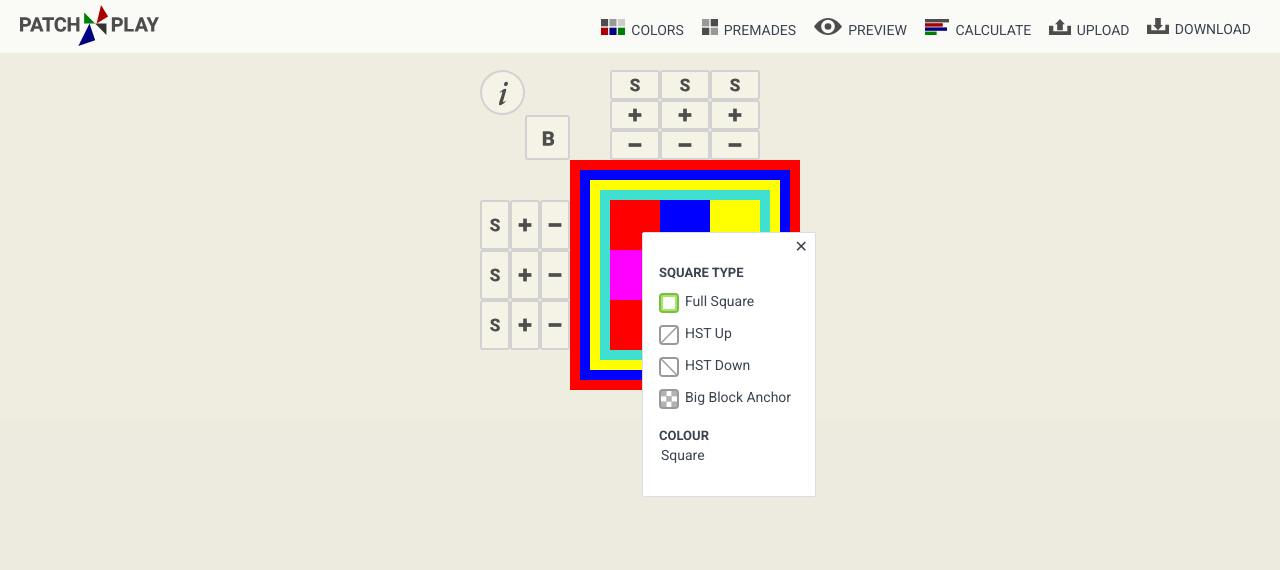
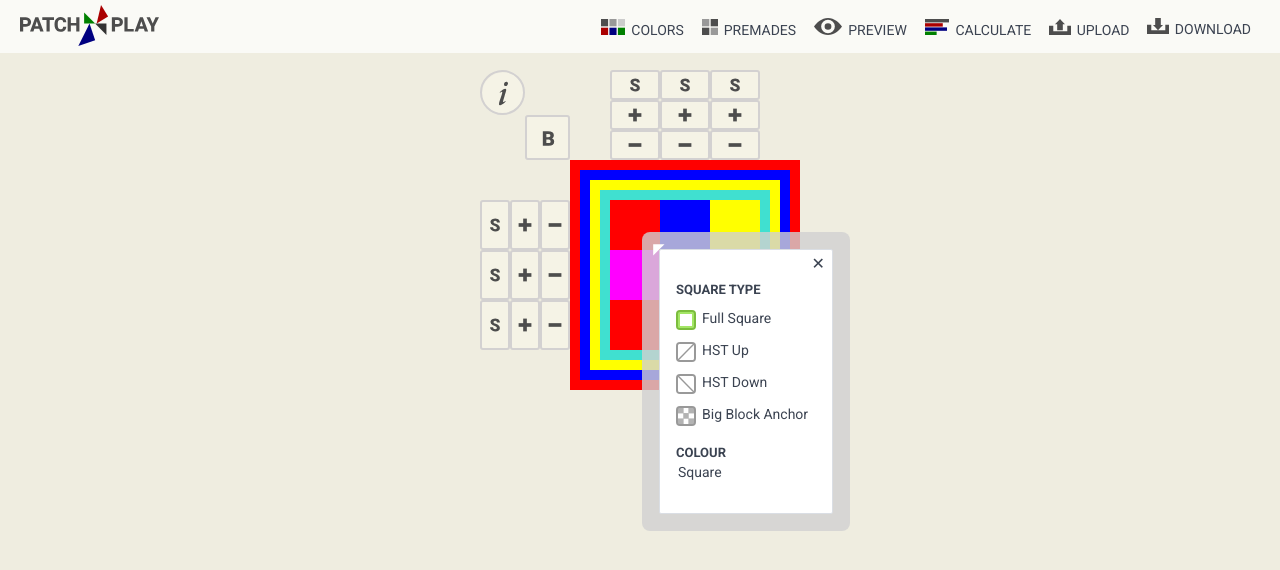
Before and after one commit to kissmedve/patchnplay, a React (Create React App) app: page / in a window 1280 px wide. Both pictures are taken after a click on the element 635 px from the left and 225 px from the top of the page. Shown: the top 570 px of the page. Built offline with nearby package versions, Linux system fonts and the light colour scheme.

Commit message:
reposition SquareStyler and BigBlockStyler into viewport

```diff
--- a/src/components/BigBlockStyler.js
+++ b/src/components/BigBlockStyler.js
@@ -1,10 +1,19 @@
 import React, { useState, useContext, useEffect } from "react";
 import { SquaresContext } from "./SquaresContext";
 import { StylersContext } from "./StylersContext";
+import { ColorsContext } from "./ColorsContext";
 import Palette from "./Palette";
 import elementBlocks from "../data/elementBlocks";
 import { BigBlocksContext } from "./BigBlocksContext";
 import Message from "./Message";
+import { bottomDistance, rightDistance } from "../utils/stylerDistance";
+import {
+  topOffset,
+  leftOffset,
+  pointerVerticalPosition,
+  pointerHorizontalPosition,
+  pointerClass,
+} from "../utils/stylerPosition";
 
 const BigBlockStyler = ({
   id,
@@ -17,6 +26,10 @@ const BigBlockStyler = ({
   // global states
   const {
     squares,
+    borders,
+    sashingHeights,
+    sashingWidths,
+    borderBaseWidth,
     insertedBigBlocks,
     addInsertedBigBlock,
     editInsertedBigBlock,
@@ -25,6 +38,7 @@ const BigBlockStyler = ({
   } = useContext(SquaresContext);
   const { closeBigBlockStyler } = useContext(StylersContext);
   const { selectedBigBlocks } = useContext(BigBlocksContext);
+  const { paletteColors } = useContext(ColorsContext);
 
   // local states
   const [selectedBigBlock, setSelectedBigBlock] = useState({
@@ -32,7 +46,7 @@ const BigBlockStyler = ({
     stretchSquares: 1,
     anchorSquare: id,
     rowCol: 2,
-    colours: "",
+    colours: 2,
     squaresColor1: 0,
     squaresColor2: 0,
     squaresColor3: 0,
@@ -47,8 +61,24 @@ const BigBlockStyler = ({
   });
   const [messageIsActive, setMessageIsActive] = useState(false);
   const [messageText, setMessageText] = useState("");
+  const [stylerBottomDistance, setStylerBottomDistance] = useState(null);
+  const [stylerRightDistance, setStylerRightDistance] = useState(null);
 
-  // first, check if a BigBlock is set, and if so, transfer its properties to local state
+  // adjust position when BigBlockStyler initially pops up
+  // (without colour bars, if no block is selected/active)
+  useEffect(() => {
+    setDistanceValues();
+  }, []);
+
+  useEffect(() => {
+    setDistanceValues();
+  }, [
+    selectedBigBlock.elementBlocksId,
+    selectedBigBlock.stretchSquares,
+    selectedBigBlock.colours,
+  ]);
+
+  // check if a BigBlock is set, and if so, transfer its properties to local state
   useEffect(() => {
     if (insertedBigBlocks && insertedBigBlocks.length > 0) {
       let activeBlock = insertedBigBlocks.find(
@@ -104,7 +134,8 @@ const BigBlockStyler = ({
       let insIndex = insertedBigBlocks.indexOf(
         insertedBigBlocks.find((block) => block.anchorSquare === id)
       );
-      // just change id of inserted block
+
+      // block changes, so change id of inserted block
       editInsertedBigBlock({
         ...insertedBigBlocks[insIndex],
         elementBlocksId: selectedBigBlock.elementBlocksId,
@@ -290,6 +321,19 @@ const BigBlockStyler = ({
         covered: false,
         bigBlockAnchor: "",
       });
+      setSelectedBigBlock({
+        elementBlocksId: "",
+        stretchSquares: 1,
+        anchorSquare: id,
+        rowCol: 2,
+        colours: 2,
+        squaresColor1: 0,
+        squaresColor2: 0,
+        squaresColor3: 0,
+        trianglesColor1: 0,
+        trianglesColor2: 0,
+        trianglesColor3: 0,
+      });
     }
   };
 
@@ -304,6 +348,7 @@ const BigBlockStyler = ({
           setSelectedBigBlock({
             ...selectedBigBlock,
             elementBlocksId: block.id,
+            anchorSquare: id,
             rowCol: block.rowCol,
             colours: block.colours,
             squaresColor1: block.squaresColor1,
@@ -312,7 +357,12 @@ const BigBlockStyler = ({
             trianglesColor1: block.trianglesColor1,
             trianglesColor2: block.trianglesColor2,
             trianglesColor3: block.trianglesColor3,
-            stretchSquares: sashingCrossed === true ? sashingWidth : 1,
+            stretchSquares:
+              sashingCrossed === true
+                ? sashingWidth
+                : selectedBigBlock.stretchSquares > 1
+                ? selectedBigBlock.stretchSquares
+                : 1,
           });
         }}
       >
@@ -333,10 +383,59 @@ const BigBlockStyler = ({
     preselectedBlocks.length === 0
       ? "dashed 1px #333"
       : "solid 1px transparent";
-  const selectedMargin = preselectedBlocks.length === 0 ? "15px 0 25px" : "0";
+  const selectedMargin = preselectedBlocks.length === 0 ? "10px 0 20px" : "0";
 
   const closeMessage = (event) => {
     setMessageIsActive(false);
+  };
+
+  // measurements height
+  const stylerInitialHeight = 327; // measured w/o blocks applied + w/o colour bars
+  const stylerAppliedBlock2ColorsHeight = 371; // measured w/o colour bars
+  const stylerAppliedBlock3ColorsHeight = 387; // measured w/o colour bars (TODO: confirm colour block height)
+
+  let blockRows = Math.ceil(selectedBigBlocks.length / 5);
+  let paletteRows = Math.ceil(paletteColors.length / 5);
+
+  let stylerHeight1 = covered === false ? stylerInitialHeight : null;
+  let stylerHeight2 =
+    covered === true && selectedBigBlock.colours === 2
+      ? stylerAppliedBlock2ColorsHeight
+      : null;
+  let stylerHeight3 =
+    covered === true && selectedBigBlock.colours === 3
+      ? stylerAppliedBlock3ColorsHeight
+      : null;
+
+  // measurements width
+  const stylerWidth = 258;
+
+  const setDistanceValues = () => {
+    let stylBottomDistance = bottomDistance(
+      id,
+      stylerHeight1,
+      stylerHeight2,
+      stylerHeight3,
+      squareWidth,
+      paletteRows,
+      blockRows,
+      selectedBigBlock.stretchSquares,
+      sashingHeights,
+      borders,
+      borderBaseWidth
+    );
+    setStylerBottomDistance(stylBottomDistance);
+
+    let stylRightDistance = rightDistance(
+      id,
+      stylerWidth,
+      squareWidth,
+      sashingWidths,
+      selectedBigBlock.stretchSquares,
+      borders,
+      borderBaseWidth
+    );
+    setStylerRightDistance(stylRightDistance);
   };
 
   return (
@@ -344,8 +443,21 @@ const BigBlockStyler = ({
       <div
         className="bigblock styling-dropdown popup active"
         style={{
-          left: squareWidth * selectedBigBlock.stretchSquares - 1 - 18 + `px`,
-          top: squareWidth * selectedBigBlock.stretchSquares - 1 - 18 + `px`,
+          left:
+            covered === true
+              ? squareWidth * selectedBigBlock.stretchSquares - 18 + `px`
+              : squareWidth - 18 + `px`,
+          top:
+            covered === true
+              ? squareWidth * selectedBigBlock.stretchSquares - 18 + `px`
+              : squareWidth - 18 + `px`,
+          transform: `translate(${leftOffset(
+            stylerRightDistance,
+            stylerWidth,
+            selectedBigBlock.stretchSquares,
+            squareWidth
+          )}px, ${topOffset(stylerBottomDistance)}px)`,
+          transition: "transform 0.3s ease-in-out",
         }}
       >
         <div className="card ">
@@ -361,8 +473,8 @@ const BigBlockStyler = ({
             <div
               className="selected-gallery"
               style={{
-                minHeight: "50px",
-                minWidth: "50px",
+                minHeight: "35px",
+                minWidth: "35px",
                 border: selectedBorder,
                 margin: selectedMargin,
               }}
@@ -409,6 +521,20 @@ const BigBlockStyler = ({
             )}
           </div>
         </div>
+        <span
+          className={`pointer ${pointerClass(
+            stylerBottomDistance,
+            stylerRightDistance,
+            stylerWidth
+          )}`}
+          style={{
+            top: `${pointerVerticalPosition(stylerBottomDistance)}px`,
+            left: `${pointerHorizontalPosition(
+              stylerRightDistance,
+              stylerWidth
+            )}px`,
+          }}
+        ></span>
       </div>
     </>
   );
--- a/src/components/Square.js
+++ b/src/components/Square.js
@@ -1,50 +1,146 @@
-import React, { useContext } from 'react';
+import React, { useContext } from "react";
 import { StylersContext } from "./StylersContext";
 import SquareStyler from "./SquareStyler";
 import BigBlockStyler from "./BigBlockStyler";
 
-const Square = ({ id, row, col, squareType, fillSquare, fillHstLdown, fillHstRdown, fillHstLup, fillHstRup, fillSashing, covered, bigBlockAnchor, coveredByBigBlock, sashing, sashingCrossed, sashingWidth, sashingHeight, squareWidth }) => {
-
+const Square = ({
+  id,
+  row,
+  col,
+  squareType,
+  fillSquare,
+  fillHstLdown,
+  fillHstRdown,
+  fillHstLup,
+  fillHstRup,
+  fillSashing,
+  covered,
+  bigBlockAnchor,
+  coveredByBigBlock,
+  sashing,
+  sashingCrossed,
+  sashingWidth,
+  sashingHeight,
+  squareWidth,
+}) => {
   // global states
-  const { openSquStyler, squStylerIsOpen, sashStylerIsOpen, activeSquStyler, bigBlockStylerIsOpen, activeBigBlockStyler } = useContext(StylersContext);
+  const {
+    openSquStyler,
+    squStylerIsOpen,
+    sashStylerIsOpen,
+    activeSquStyler,
+    bigBlockStylerIsOpen,
+    activeBigBlockStyler,
+  } = useContext(StylersContext);
 
   const openSquareStyler = (event) => {
     event.stopPropagation();
-    if ((sashing === false || (sashing === true && sashingCrossed === true)) && covered === false && bigBlockStylerIsOpen === false) {
+    if (
+      (sashing === false || (sashing === true && sashingCrossed === true)) &&
+      covered === false &&
+      bigBlockStylerIsOpen === false
+    ) {
       openSquStyler(id);
     }
-  }
+  };
 
   const sashingRatioIsEven = sashingWidth / sashingHeight === 1 ? true : false;
 
   return (
     <>
-      <div className={`square ${squareType.toLowerCase()} ${covered === true ? 'covered' : 'not-covered'} ${sashing === true ? 'sashing' : ''} ${sashingCrossed === true ? 'sashing-crossed' : ''} `} style={{ width: sashingWidth > 1 ? sashingWidth * squareWidth + `px` : ``, height: sashingHeight > 1 ? sashingHeight * squareWidth + `px` : '' }} key={id} onClick={openSquareStyler}>
+      <div
+        className={`square ${squareType.toLowerCase()} ${
+          covered === true ? "covered" : "not-covered"
+        } ${sashing === true ? "sashing" : ""} ${
+          sashingCrossed === true ? "sashing-crossed" : ""
+        } `}
+        style={{
+          width: sashingWidth > 1 ? sashingWidth * squareWidth + `px` : ``,
+          height: sashingHeight > 1 ? sashingHeight * squareWidth + `px` : "",
+        }}
+        key={id}
+        onClick={openSquareStyler}
+      >
         <svg
-          viewBox={'0 0 50 50'} width="100%" height="100%" preserveAspectRatio="none" >
-          <rect className="sashing" x="0" y="0"
-            width="50" height="50" fill={fillSashing}
-            stroke={`${fillSashing === 'white' ? '#bbb' : 'transparent'}`} />
-          <rect className="rect" x="0" y="0"
-            width="50" height="50" fill={fillSquare}
-            stroke={`${fillSquare === 'white' ? '#bbb' : 'transparent'}`} />
-          <polygon className="hstdown ldown" points="0,0 50,50 0,50" fill={fillHstLdown} stroke={`${fillHstLdown === 'white' ? '#bbb' : 'transparent'}`} />
-          <polygon className="hstdown rdown" points="0,0 50,0 50,50" fill={fillHstRdown} stroke={`${fillHstRdown === 'white' ? '#bbb' : 'transparent'}`} />
-          <polygon className="hstup lup" points="0,50 0,0 50,0" fill={fillHstLup} stroke={`${fillHstLup === 'white' ? '#bbb' : 'transparent'}`} />
-          <polygon className="hstup rup" points="0,50 50,0 50,50" fill={fillHstRup} stroke={`${fillHstRup === 'white' ? '#bbb' : 'transparent'}`} />
+          viewBox={"0 0 50 50"}
+          width="100%"
+          height="100%"
+          preserveAspectRatio="none"
+        >
+          <rect
+            className="sashing"
+            x="0"
+            y="0"
+            width="50"
+            height="50"
+            fill={fillSashing}
+            stroke={`${fillSashing === "white" ? "#bbb" : "transparent"}`}
+          />
+          <rect
+            className="rect"
+            x="0"
+            y="0"
+            width="50"
+            height="50"
+            fill={fillSquare}
+            stroke={`${fillSquare === "white" ? "#bbb" : "transparent"}`}
+          />
+          <polygon
+            className="hstdown ldown"
+            points="0,0 50,50 0,50"
+            fill={fillHstLdown}
+            stroke={`${fillHstLdown === "white" ? "#bbb" : "transparent"}`}
+          />
+          <polygon
+            className="hstdown rdown"
+            points="0,0 50,0 50,50"
+            fill={fillHstRdown}
+            stroke={`${fillHstRdown === "white" ? "#bbb" : "transparent"}`}
+          />
+          <polygon
+            className="hstup lup"
+            points="0,50 0,0 50,0"
+            fill={fillHstLup}
+            stroke={`${fillHstLup === "white" ? "#bbb" : "transparent"}`}
+          />
+          <polygon
+            className="hstup rup"
+            points="0,50 50,0 50,50"
+            fill={fillHstRup}
+            stroke={`${fillHstRup === "white" ? "#bbb" : "transparent"}`}
+          />
         </svg>
-        {squStylerIsOpen === true && sashStylerIsOpen === false && bigBlockStylerIsOpen === false && activeSquStyler === id ?
+        {squStylerIsOpen === true &&
+        sashStylerIsOpen === false &&
+        bigBlockStylerIsOpen === false &&
+        activeSquStyler === id ? (
           <SquareStyler
-            id={id} key={id} squareType={squareType} squareWidth={squareWidth} sashingCrossed={sashingCrossed} sashingRatioIsOne={sashingRatioIsEven} />
-          : null}
-        {bigBlockStylerIsOpen === true && sashStylerIsOpen === false && squStylerIsOpen === false && activeBigBlockStyler === id ?
+            id={id}
+            key={id}
+            squareType={squareType}
+            squareWidth={squareWidth}
+            sashingCrossed={sashingCrossed}
+            sashingRatioIsOne={sashingRatioIsEven}
+            squStylerIsOpen={squStylerIsOpen}
+          />
+        ) : null}
+        {bigBlockStylerIsOpen === true &&
+        sashStylerIsOpen === false &&
+        squStylerIsOpen === false &&
+        activeBigBlockStyler === id ? (
           <BigBlockStyler
-            id={id} key={id} squareType={'bigBlock'} squareWidth={squareWidth} sashingCrossed={sashingCrossed} sashingWidth={sashingWidth} covered={covered} />
-          : null}
+            id={id}
+            key={id}
+            squareType={"bigBlock"}
+            squareWidth={squareWidth}
+            sashingCrossed={sashingCrossed}
+            sashingWidth={sashingWidth}
+            covered={covered}
+          />
+        ) : null}
       </div>
     </>
-  )
-
-}
+  );
+};
 
 export default Square;
--- a/src/components/SquareStyler.js
+++ b/src/components/SquareStyler.js
@@ -1,53 +1,143 @@
 import React, { useState, useContext, useEffect } from "react";
 import { SquaresContext } from "./SquaresContext";
 import { StylersContext } from "./StylersContext";
-import Palette from './Palette';
+import { ColorsContext } from "./ColorsContext";
+import Palette from "./Palette";
+import { bottomDistance, rightDistance } from "../utils/stylerDistance";
+import {
+  topOffset,
+  leftOffset,
+  pointerVerticalPosition,
+  pointerHorizontalPosition,
+  pointerClass,
+} from "../utils/stylerPosition";
 
-const SquareStyler = ({ id, squareType, squareWidth, sashingCrossed, sashingRatioIsOne }) => {
-
+const SquareStyler = ({
+  id,
+  squareType,
+  squareWidth,
+  sashingCrossed,
+  sashingRatioIsOne,
+  squStylerIsOpen,
+}) => {
   // global states
-  const { editSquare } = useContext(SquaresContext);
+  const {
+    editSquare,
+    borders,
+    sashingHeights,
+    sashingWidths,
+    borderBaseWidth,
+  } = useContext(SquaresContext);
   const { closeSquStyler, openBigBlockStyler } = useContext(StylersContext);
+  const { paletteColors } = useContext(ColorsContext);
 
   // local states
   const [newSquareType, setNewSquareType] = useState(squareType);
+  const [stylerBottomDistance, setStylerBottomDistance] = useState(null);
+  const [stylerRightDistance, setStylerRightDistance] = useState(null);
+
+  // measurements height
+  const stylerFullSquHeight = 299; // measured w/o colour bar
+  const stylerHstsHeight = 328; // measured w/o colour bars
+  let paletteRows = Math.ceil(paletteColors.length / 5);
+
+  let stylerHeight1 = newSquareType === "rect" ? stylerFullSquHeight : null;
+  let stylerHeight2 =
+    newSquareType === "hstUp" || newSquareType === "hstDown"
+      ? stylerHstsHeight
+      : null;
+
+  // measurements width
+  const stylerWidth = 209;
+
+  const setDistanceValues = () => {
+    let stylBottomDistance = bottomDistance(
+      id,
+      stylerHeight1,
+      stylerHeight2,
+      null,
+      squareWidth,
+      paletteRows,
+      null,
+      null,
+      sashingHeights,
+      borders,
+      borderBaseWidth
+    );
+    setStylerBottomDistance(stylBottomDistance);
+
+    let stylRightDistance = rightDistance(
+      id,
+      stylerWidth,
+      squareWidth,
+      sashingWidths,
+      null,
+      borders,
+      borderBaseWidth
+    );
+    setStylerRightDistance(stylRightDistance);
+  };
 
   const selectSquareType = (event) => {
     event.stopPropagation();
     setNewSquareType(event.target.value);
-  }
+  };
 
   const closeSquareStyler = (event) => {
     event.stopPropagation();
     closeSquStyler();
-  }
+  };
 
   useEffect(() => {
-    if (newSquareType === 'bigBlockAnchor') {
+    setDistanceValues();
+  }, []);
+
+  useEffect(() => {
+    if (newSquareType === "bigBlockAnchor") {
       closeSquStyler();
       openBigBlockStyler(id);
     } else {
       editSquare({
         id: id,
-        propertyKey: 'squareType',
-        propertyValue: newSquareType
+        propertyKey: "squareType",
+        propertyValue: newSquareType,
       });
+    }
+    if (stylerBottomDistance !== null && stylerRightDistance !== null) {
+      setDistanceValues();
     }
   }, [newSquareType]);
 
   return (
     <>
-      <div className="styling-dropdown squares popup active" style={{ left: (squareWidth - 18) + `px`, top: (squareWidth - 18) + `px` }} >
-
+      <div
+        className={`styling-dropdown squares popup ${
+          squStylerIsOpen === true ? "active" : ""
+        }
+        `}
+        style={{
+          top: `32px`,
+          left: `32px`,
+          transform: `translate(${leftOffset(
+            stylerRightDistance,
+            stylerWidth,
+            null,
+            null
+          )}px, ${topOffset(stylerBottomDistance)}px)`,
+          transition: "transform 0.3s ease-in-out",
+        }}
+      >
         <div className="card ">
-
-          <button className="btn btn-clear" aria-label="Close" onClick={closeSquareStyler} ></button>
+          <button
+            className="btn btn-clear"
+            aria-label="Close"
+            onClick={closeSquareStyler}
+          ></button>
 
           <div className="card-body">
             <div className="card-title h6">Square Type</div>
             <div className="form-group">
-
-                {sashingCrossed === false ?
+              {sashingCrossed === false ? (
                 <>
                   <label className="form-radio rect">
                     <input
@@ -56,7 +146,8 @@ const SquareStyler = ({ id, squareType, squareWidth, sashingCrossed, sashingRati
                       name="squareType"
                       value="rect"
                       checked={newSquareType === "rect"}
-                    onChange={selectSquareType} />
+                      onChange={selectSquareType}
+                    />
                     <i className="form-icon"></i>
                     <span>Full Square</span>
                   </label>
@@ -68,7 +159,8 @@ const SquareStyler = ({ id, squareType, squareWidth, sashingCrossed, sashingRati
                       name="squareType"
                       value="hstUp"
                       checked={newSquareType === "hstUp"}
-                  onChange={selectSquareType} />
+                      onChange={selectSquareType}
+                    />
                     <i className="form-icon"></i>
                     <span>HST Up</span>
                   </label>
@@ -80,7 +172,8 @@ const SquareStyler = ({ id, squareType, squareWidth, sashingCrossed, sashingRati
                       name="squareType"
                       value="hstDown"
                       checked={newSquareType === "hstDown"}
-                  onChange={selectSquareType} />
+                      onChange={selectSquareType}
+                    />
                     <i className="form-icon"></i>
                     <span>HST Down</span>
                   </label>
@@ -92,15 +185,13 @@ const SquareStyler = ({ id, squareType, squareWidth, sashingCrossed, sashingRati
                       name="squareType"
                       value="bigBlockAnchor"
                       checked={newSquareType === "bigBlockAnchor"}
-                      onChange={selectSquareType} />
+                      onChange={selectSquareType}
+                    />
                     <i className="form-icon"></i>
                     <span>Big Block Anchor</span>
                   </label>
                 </>
-                :
-
-                (sashingCrossed === true && sashingRatioIsOne === true ) ?
-
+              ) : sashingCrossed === true && sashingRatioIsOne === true ? (
                 <>
                   <label className="form-radio rect">
                     <input
@@ -109,7 +200,8 @@ const SquareStyler = ({ id, squareType, squareWidth, sashingCrossed, sashingRati
                       name="squareType"
                       value="rectSashing"
                       checked={newSquareType === "rectSashing"}
-                    onChange={selectSquareType} />
+                      onChange={selectSquareType}
+                    />
                     <i className="form-icon"></i>
                     <span>Full Square</span>
                   </label>
@@ -120,13 +212,13 @@ const SquareStyler = ({ id, squareType, squareWidth, sashingCrossed, sashingRati
                       name="squareType"
                       value="bigBlockAnchor"
                       checked={newSquareType === "bigBlockAnchor"}
-                    onChange={selectSquareType} />
+                      onChange={selectSquareType}
+                    />
                     <i className="form-icon"></i>
                     <span>Big Block Anchor</span>
                   </label>
                 </>
-                :
-                sashingCrossed === true && sashingRatioIsOne === false ?
+              ) : sashingCrossed === true && sashingRatioIsOne === false ? (
                 <>
                   <label className="form-radio rect">
                     <input
@@ -135,7 +227,8 @@ const SquareStyler = ({ id, squareType, squareWidth, sashingCrossed, sashingRati
                       name="squareType"
                       value="rectSashing"
                       checked={newSquareType === "rectSashing"}
-                  onChange={selectSquareType} />
+                      onChange={selectSquareType}
+                    />
                     <i className="form-icon"></i>
                     <span>Sashing Cross</span>
                   </label>
@@ -144,23 +237,39 @@ const SquareStyler = ({ id, squareType, squareWidth, sashingCrossed, sashingRati
                       className="square-type"
                       type="radio"
                       name="squareType"
-                  disabled="bigBlockAnchor" />
+                      disabled="bigBlockAnchor"
+                    />
                     <i className="form-icon"></i>
                     <span className="disabled">Big Block Anchor</span>
                   </label>
-              <div className="explanation">Width and height of sashing cross must be equal!</div>
+                  <div className="explanation">
+                    Width and height of sashing cross must be equal!
+                  </div>
                 </>
-                : ''
-              }
+              ) : (
+                ""
+              )}
             </div>
             <Palette squareId={id} paletteType={newSquareType} />
           </div>
         </div>
-
+        <span
+          className={`pointer ${pointerClass(
+            stylerBottomDistance,
+            stylerRightDistance,
+            stylerWidth
+          )}`}
+          style={{
+            top: `${pointerVerticalPosition(stylerBottomDistance)}px`,
+            left: `${pointerHorizontalPosition(
+              stylerRightDistance,
+              stylerWidth
+            )}px`,
+          }}
+        ></span>
       </div>
     </>
-
-  )
-}
+  );
+};
 
 export default SquareStyler;
--- a/src/styles/globals.css
+++ b/src/styles/globals.css
@@ -13,9 +13,9 @@ body {
 }
 #main {
   display: flex;
-  /* justify-content: center; */
-  padding: 3.5rem 1rem;
+  padding: 70px 20px;
   background: #efede0;
+  height: 100vh;
 }
 
 /* Logo */
@@ -319,10 +319,6 @@ button.squares-settings,
   position: absolute;
   z-index: 100;
   border-radius: 8px;
-  display: none;
-}
-.styling-dropdown.active {
-  display: block;
 }
 .styling-dropdown .card {
   position: relative;
@@ -538,7 +534,7 @@ button.border-add {
 }
 .styling-dropdown .selected-gallery {
   margin: 0.5rem 0;
-  width: 9rem;
+  width: 9.5rem;
 }
 .styling-dropdown .h5,
 .colors .h5,
@@ -568,7 +564,7 @@ button.border-add {
   margin-right: 0.25rem;
 }
 .bigblock-size {
-  margin-top: 1.25rem;
+  margin-top: 1rem;
 }
 .styler-btn {
   font-size: var(--font_14px);
@@ -600,6 +596,42 @@ button.border-add {
 .calculate-fabrics .form-table {
   overflow-x: auto;
 }
+.popup {
+  /* glassy border on styler */
+  padding: 0.85rem;
+  background: rgba(209, 209, 209, 0.8);
+}
+.styling-dropdown .pointer {
+  content: '';
+  width: 0;
+  height: 0;
+  position: absolute;
+  top: 10px;
+  left: 10px;
+  z-index: 100;
+}
+.styling-dropdown .pointer.top-left {
+  border-top: 8px solid transparent;
+  border-right: 8px solid #fff;
+  border-bottom: 8px solid transparent;
+  transform: rotate(45deg);
+}
+.styling-dropdown .pointer.top-right {
+  border-top: 8px solid transparent;
+  border-right: 8px solid #fff;
+  border-bottom: 8px solid transparent;
+  transform: rotate(135deg);
+}
+.styling-dropdown .pointer.left {
+  border-top: 8px solid transparent;
+  border-right: 8px solid #fff;
+  border-bottom: 8px solid transparent;
+}
+.styling-dropdown .pointer.right {
+  border-top: 8px solid transparent;
+  border-bottom: 8px solid transparent;
+  border-left: 8px solid #fff;
+}
 
 /* Modal */
 .modal-container {
@@ -613,8 +645,6 @@ button.border-add {
   background-color: rgba(0, 0, 0, 0.1);
 }
 
-/* SquareStyler */
-
 /* Premades Gallery */
 .big-blocks,
 .selected-blocks,
@@ -622,10 +652,15 @@ button.border-add {
   display: flex;
   flex-wrap: wrap;
 }
-.gallery .premade,
-.selected-gallery .premade {
+.gallery .premade {
   width: 50px;
   margin: 5px;
+  font-size: 0;
+  cursor: pointer;
+}
+.selected-gallery .premade {
+  width: 33px;
+  margin: 2px;
   font-size: 0;
   cursor: pointer;
 }
```
Lines whose indentation alone changed are shown as unchanged.
